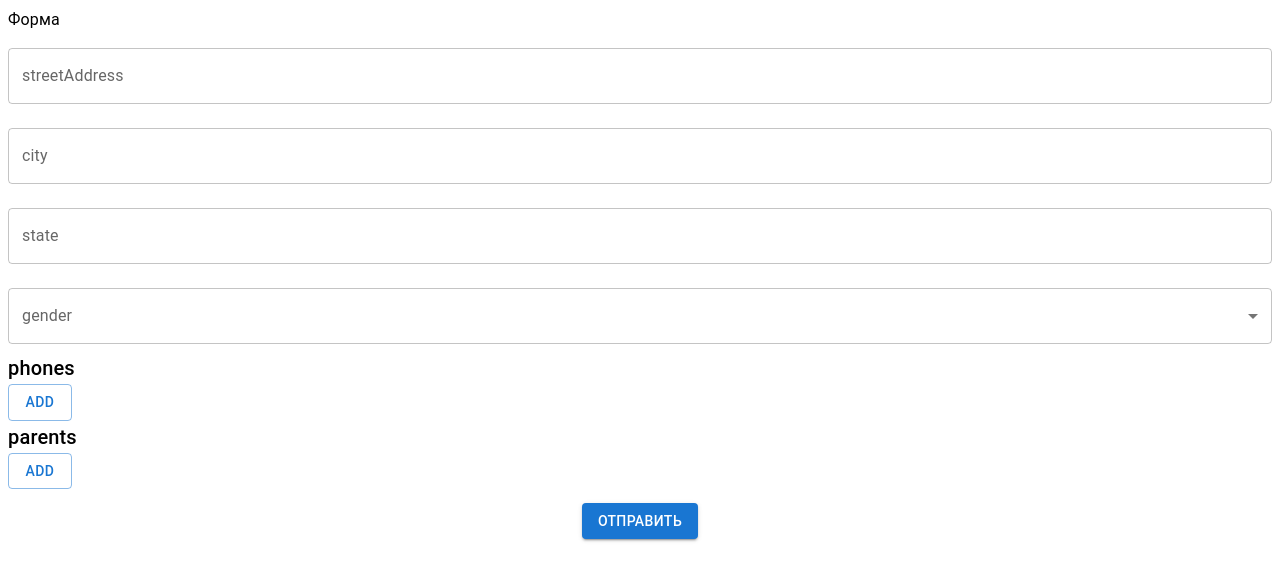
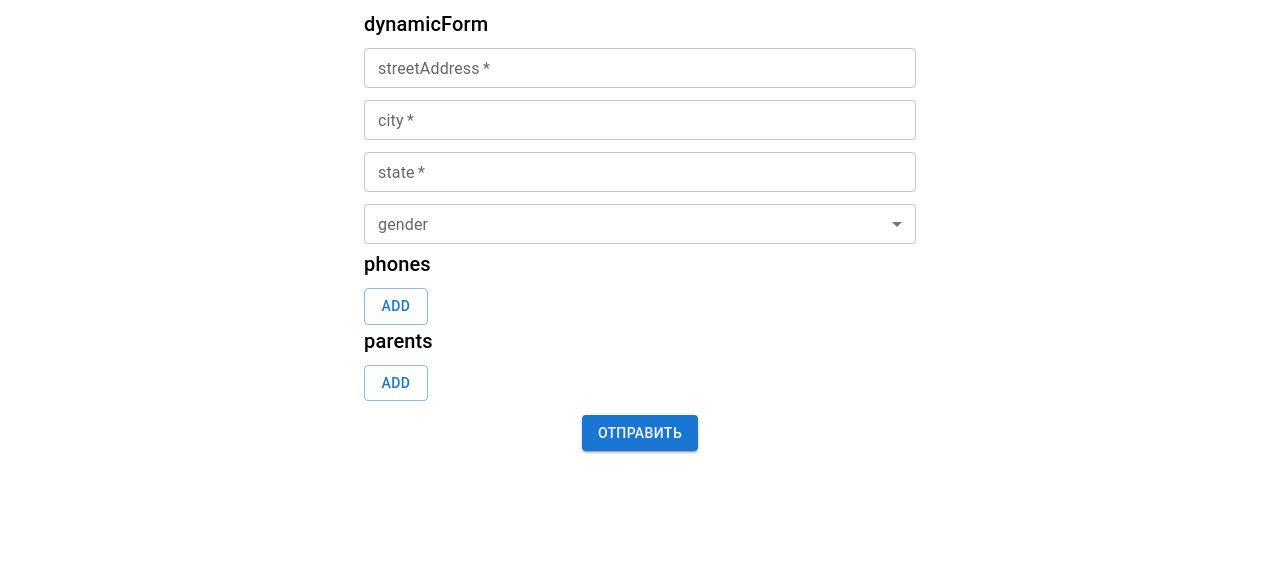
Before and after one commit to 7mirnoff/json-schema-to-form, a React (Vite) app: page / in a window 1280 px wide. Shown: the top 580 px of the page. Built offline with nearby package versions, Linux system fonts and the light colour scheme.

Commit message:
make ui more comfortable

```diff
--- a/public/schema.ts
+++ b/public/schema.ts
@@ -1,17 +1,9 @@
 export const data = {
   'type': 'object',
   'properties': {
-    'streetAddress': {
-      'type': 'string',
-      'minLength': 2,
-      'maxLength': 5
-    },
-    'city': {
-      'type': 'string',
-    },
-    'state': {
-      'type': 'string',
-    },
+    'streetAddress': { 'type': 'string' },
+    'city': { 'type': 'string' },
+    'state': { 'type': 'string' },
     'gender': {
       'enum': [
         'male',
@@ -22,13 +14,14 @@ export const data = {
     'phones': {
       'type': 'array',
       'maxItems': 3,
-      'minItems': 2,
+      'minItems': 1,
       'items': {
         'type': 'string',
         'minLength': 1,
         'maxLength': 255,
       },
     },
+
     'parents': {
       'type': 'array',
       'minItems': 0,
@@ -42,59 +35,26 @@ export const data = {
               'father',
             ],
           },
-          'age': {
-            'type': 'integer',
-            'minimum': 5,
-            'maximum': 10
-          },
-          'name': {
-            'type': 'string',
-          },
-          'secondName': {
-            'type': 'string',
-          },
+          'age': { 'type': 'integer' },
+          'name': { 'type': 'string' },
+          'secondName': { 'type': 'string' },
           'grandFather': {
             'type': 'object',
-            'name': {
-              'type': 'string',
-            },
-            'age': {
-              'type': 'integer',
-            },
-            'secondName': {
-              'type': 'string',
-            },
-            'retired': {
-              'type': 'boolean',
-            },
+            'name': { 'type': 'string' },
+            'age': { 'type': 'integer' },
+            'secondName': { 'type': 'string' },
+            'retired': { 'type': 'boolean' },
           },
           'grandMother': {
             'type': 'object',
-            'properties': {
-              'name': {
-                'type': 'string',
-              },
-              'age': {
-                'type': 'integer',
-              },
-              'secondName': {
-                'type': 'string',
-              },
-              'retired': {
-                'type': 'boolean',
-              },
-            },
-            'required': ['age', 'name', 'retired']
+            'name': { 'type': 'string' },
+            'age': { 'type': 'integer' },
+            'secondName': { 'type': 'string' },
+            'retired': { 'type': 'boolean' },
           },
         },
-        required: ['age']
       },
     },
   },
-  'required': [
-    'streetAddress',
-    'city',
-    'state',
-    'gender'
-  ],
+  'required': ['streetAddress', 'city', 'state'],
 }
--- a/src/app/app.tsx
+++ b/src/app/app.tsx
@@ -3,6 +3,7 @@ import { useEffect, useState } from 'react'
 import { SCHEMA_URL } from '@const'
 import { Schema } from '@entities'
 import { data } from '../../public/schema.ts'
+import { Container } from '@mui/material'
 
 const FROM_LOCAL_DATA = true
 
@@ -39,8 +40,8 @@ export function App() {
   }
 
   return (
-    <>
+    <Container maxWidth="sm">
       <DynamicForm schema={schema} onSubmit={handleSubmit} />
-    </>
+    </Container>
   )
 }
--- a/src/widgets/dynamic-form/components/fields/array-field/array-field.tsx
+++ b/src/widgets/dynamic-form/components/fields/array-field/array-field.tsx
@@ -48,7 +48,7 @@ export const ArrayField: React.FC<FieldArrayProps> = ({ fieldName, schema, title
       {fields.map((field, index) => {
         const path = `${fieldName}.${index}.`
         return <Box key={field.id} display="flex" gap={2}>
-          <Box mt={4}><Typography>{index + 1}</Typography></Box>
+          <Box mt={2}><Typography>{index + 1}</Typography></Box>
           <Box flexGrow={1}>
             <SchemaField
               schema={schema.items}
@@ -56,7 +56,7 @@ export const ArrayField: React.FC<FieldArrayProps> = ({ fieldName, schema, title
               required={itemsRequired}
             />
           </Box>
-          <Box mt={2}>
+          <Box mt={1}>
             <Button onClick={() => {
               removeField(index)
             }} variant="outlined">
@@ -65,7 +65,7 @@ export const ArrayField: React.FC<FieldArrayProps> = ({ fieldName, schema, title
           </Box>
         </Box>
       })}
-      <Box display="flex" alignItems='center' gap={2}>
+      <Box display="flex" alignItems='center' gap={2} mt={1}>
         <Button onClick={addField} variant="outlined"
                 disabled={hasMaxItems}>Add</Button>
         {hasMaxItems &&
--- a/src/widgets/dynamic-form/components/fields/enum-field/enum-field.tsx
+++ b/src/widgets/dynamic-form/components/fields/enum-field/enum-field.tsx
@@ -18,7 +18,9 @@ export const EnumField: React.FC<FieldEnumProps> = ({ fieldName, title, schema,
         <TextField
           select
           fullWidth
-          margin="normal"
+          margin="dense"
+          size="small"
+          required={required}
           label={title}
           {...field}
           error={fieldState.invalid}
--- a/src/widgets/dynamic-form/components/fields/integer-field/integer-field.tsx
+++ b/src/widgets/dynamic-form/components/fields/integer-field/integer-field.tsx
@@ -19,8 +19,10 @@ export const IntegerField: React.FC<FieldIntegerProps> = ({ schema, fieldName, t
       render={({ field, fieldState }) => (
         <TextField
           fullWidth
-          margin="normal"
+          margin="dense"
+          size="small"
           type="number"
+          required={required}
           label={title}
           {...field}
           onChange={(evt) => {
--- a/src/widgets/dynamic-form/components/fields/schema-field/schema-field.tsx
+++ b/src/widgets/dynamic-form/components/fields/schema-field/schema-field.tsx
@@ -49,7 +49,7 @@ export const SchemaField: React.FC<FieldSchemaProps> = ({ path, schema, title, r
       }
 
       return <Box width="100%">
-        {title && <Typography>{title}</Typography>}
+        {title && <Typography variant="h6" component="h2">{title}</Typography>}
         {entries.map(([key, schema]) => {
           let entryPath = key
           if (fieldName) {
--- a/src/widgets/dynamic-form/components/fields/string-field/string-field.tsx
+++ b/src/widgets/dynamic-form/components/fields/string-field/string-field.tsx
@@ -19,8 +19,10 @@ export const StringField: React.FC<FieldStringProps> = ({ schema, fieldName, tit
       render={({ field, fieldState }) => (
         <TextField
           fullWidth
-          margin="normal"
+          margin="dense"
+          size="small"
           label={title}
+          required={required}
           {...field}
           error={fieldState.invalid}
           helperText={fieldState.error?.message}
--- a/src/widgets/dynamic-form/dynamic-form.tsx
+++ b/src/widgets/dynamic-form/dynamic-form.tsx
@@ -15,8 +15,8 @@ export const DynamicForm: React.FC<DynamicFormProps> = ({ schema, onSubmit }) =>
 
   return (
     <FormProvider {...form}>
-      <form onSubmit={form.handleSubmit(onSubmit)}>
-        <SchemaField schema={schema} path='' title='Форма' required={rootRequired} />
+      <form onSubmit={form.handleSubmit(onSubmit)} noValidate>
+        <SchemaField schema={schema} path='' title='dynamicForm' required={rootRequired} />
         <Toolbar sx={{ justifyContent: "center" }}>
           <Button type="submit" variant="contained">Отправить</Button>
         </Toolbar>
```
